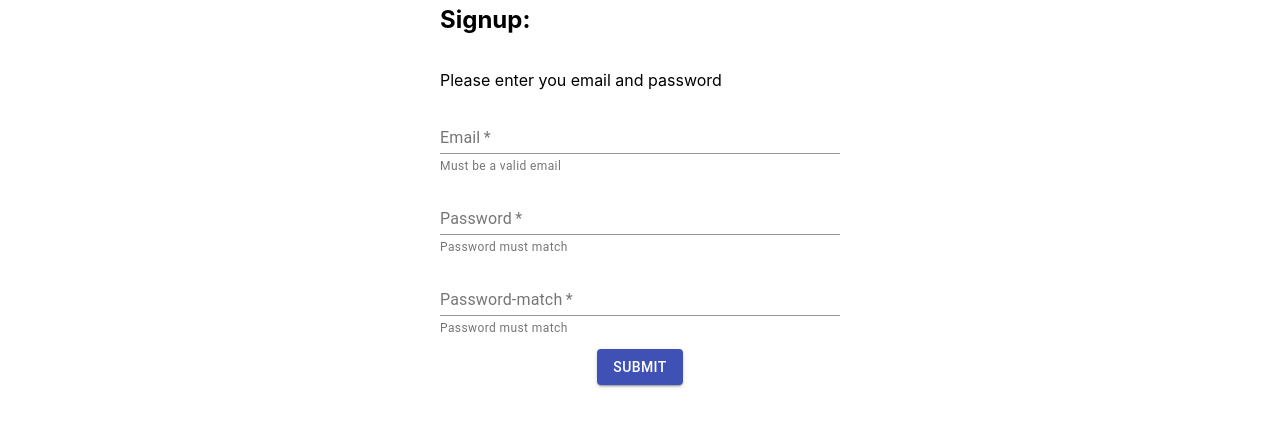
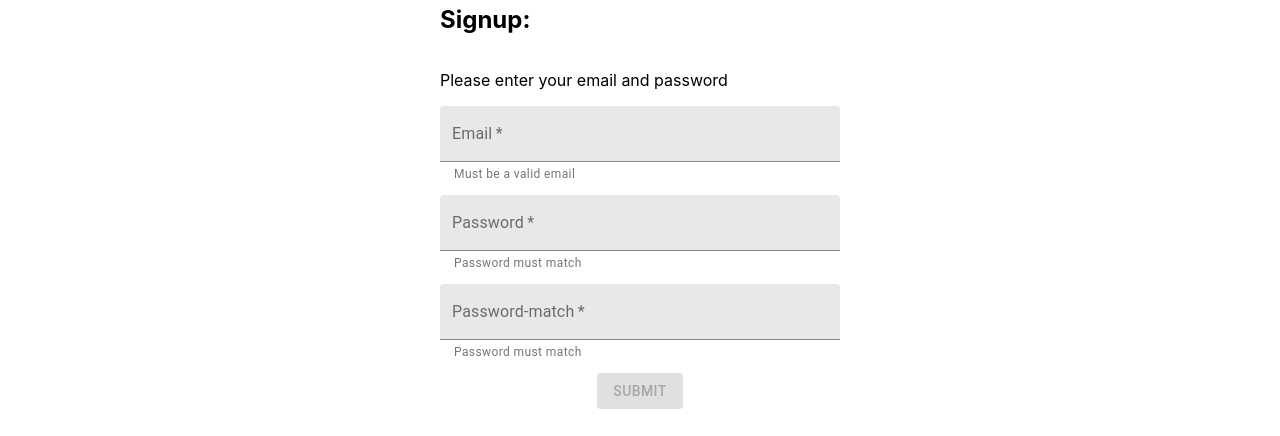
Before and after one commit to SteamyWolf/ui-components-api-data-RIA, a React (Create React App) app: page /signup in a window 1280 px wide. Shown: the part 993-1429 px from the top of the page. Before the commit the page ends 1408 px from the top, so only its background shows below. Built offline with nearby package versions, Linux system fonts and the light colour scheme; no server answers.

Commit message:
Updated email and from validations

```diff
--- a/src/components/Signup.js
+++ b/src/components/Signup.js
@@ -4,7 +4,7 @@ import { makeStyles } from '@material-ui/core/styles';
 import { Formik } from 'formik';
 import { useSignupFormContext } from '../contexts/SignupFormContext';
 import { Link } from 'react-router-dom';
-
+import * as yup from 'yup';
 
 const useStyles = makeStyles({
     main: {
@@ -36,20 +36,74 @@ const Signup = () => {
     const formData = useSignupFormContext(formInfo);
 
     return (
-        <Formik initialValues={{ ...formData }} onSubmit={(data, { resetForm }) => {
-            formInfo = data
-            resetForm();
-            }}>
-            {({ values, handleChange, handleBlur, handleSubmit }) => (
+        <Formik
+            initialValues={{ ...formData }}
+            validationSchema={yup.object().shape({
+                email: yup.string()
+                    .email('Must be a valid email')
+                    .max(50)
+                    .required('Required'),
+                password: yup.string()
+                    .max(50, 'Your password is too long')
+                    .min(6, 'Password must be greater that 6 characters')
+                    .required('Required'),
+                passwordMatch: yup.string()
+                    .max(50, 'Your password is too long')
+                    .min(6, 'Password must be greater that 6 characters')
+                    .required()
+            })}
+            onSubmit={(data, { resetForm }) => {
+                formInfo = data
+                resetForm();
+            }}
+        >
+            {({ values, errors, touched, handleChange, handleBlur, handleSubmit }) => (
                 <form className={classes.form} onSubmit={handleSubmit}>
                     <div className={classes.innerDiv}>
                         <h2>Signup:</h2>
-                        <p>Please enter you email and password</p>
-                        <TextField className={classes.textField} value={values.email} onChange={handleChange} onBlur={handleBlur} name="email" label="Email" helperText="Must be a valid email" type="email" required/>
-                        <TextField className={classes.textField} value={values.password} onChange={handleChange} onBlur={handleBlur} name="password" error={values.passwordMatch === values.password ? false : true} label="Password" helperText="Password must match" type="password" required/>
-                        <TextField className={classes.textField} value={values.passwordMatch} onChange={handleChange} onBlur={handleBlur} name="passwordMatch" error={values.passwordMatch === values.password ? false : true} label="Password-match" helperText="Password must match" type="password" required/>
+                        <p>Please enter your email and password</p>
+                        <TextField
+                            className={classes.textField}
+                            variant="filled"
+                            value={values.email}
+                            onChange={handleChange}
+                            onBlur={handleBlur}
+                            name="email"
+                            label="Email"
+                            helperText="Must be a valid email"
+                            type="email"
+                            error={Boolean(touched.email && errors.email)}
+                            required
+                        />
+                        <TextField
+                            className={classes.textField}
+                            variant="filled"
+                            value={values.password}
+                            onChange={handleChange}
+                            onBlur={handleBlur} name="password"
+                            error={values.passwordMatch === values.password ? false : true}
+                            label="Password" helperText="Password must match" type="password"
+                            required
+                        />
+                        <TextField
+                            className={classes.textField}
+                            variant="filled"
+                            value={values.passwordMatch}
+                            onChange={handleChange}
+                            onBlur={handleBlur}
+                            name="passwordMatch"
+                            error={values.passwordMatch === values.password ? false : true}
+                            label="Password-match"
+                            helperText="Password must match"
+                            type="password"
+                            required />
                         <div className={classes.buttonDiv}>
-                            <Button color="primary" variant="contained" disabled={values.passwordMatch === values.password ? false : true || values.password === '' ? true : false || values.passwordMatch === '' ? true : false || values.email === '' ? true : false} type="submit" component={Link} to="/">
+                            <Button
+                                color="primary"
+                                variant="contained"
+                                disabled={Boolean(errors.email && errors.password && errors.passwordMatch) || values.email === '' || values.password === '' || values.passwordMatch === ''}
+                                type="submit"
+                                component={Link} to="/">
                                 Submit
                             </Button>
                         </div>
```
